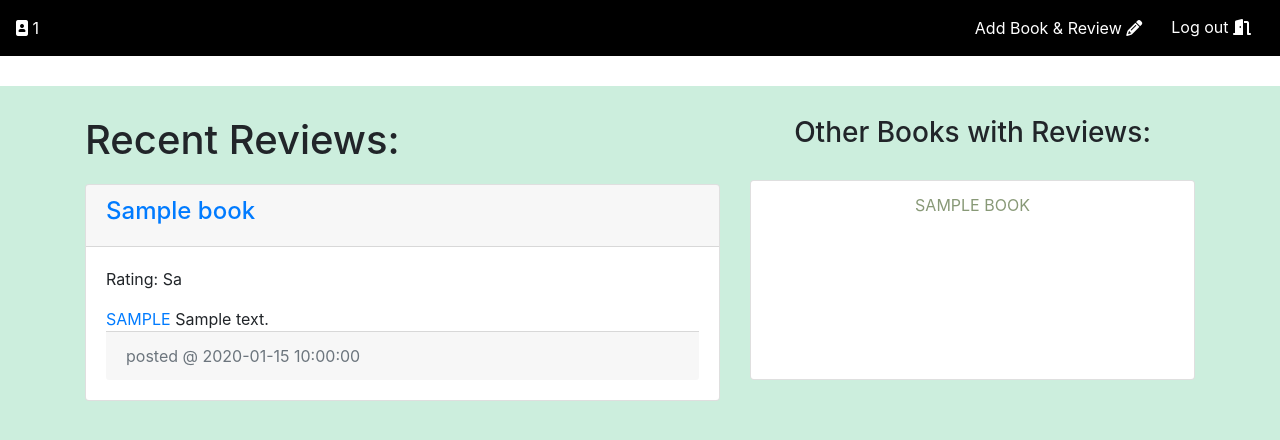
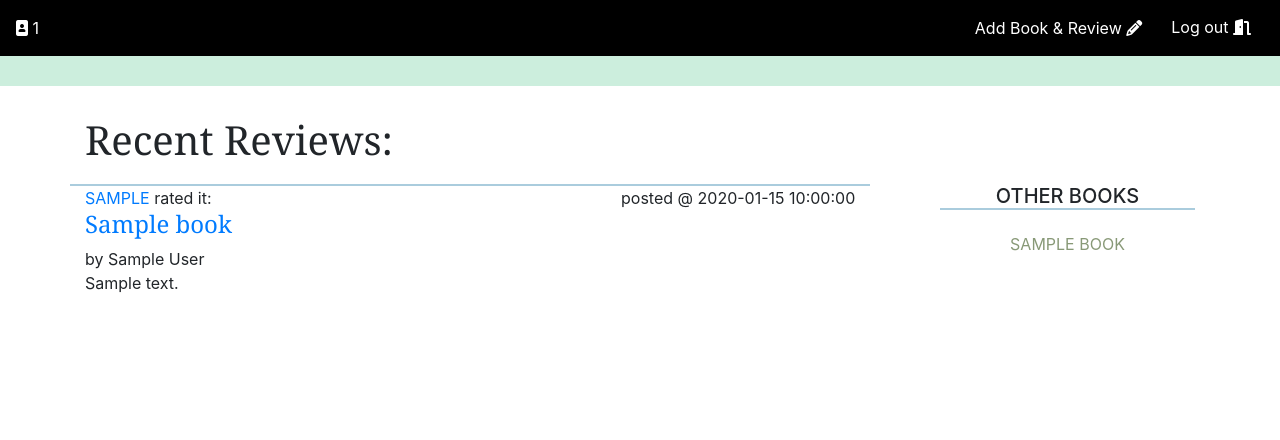
Before and after one commit to kellikells/Book-Reviews, a Flask app: page /booksPage in a window 1280 px wide. Shown: the top 440 px of the page. Run offline with Flask 2, Linux system fonts and the light colour scheme; the visitor is signed in with stand-in values (Sample User, id 1); tables that the repository leaves empty hold one stand-in row (values such as "Sample post"); some libraries are stand-ins or nearby versions.

Commit message:
changed format on index page

```diff
--- a/server.py
+++ b/server.py
@@ -288,7 +288,7 @@ def booksPage():
 
     # reviews join users, join books, join authors
     mysql = connectToMySQL('booksdb')
-    query = "SELECT * FROM reviews LEFT JOIN users ON reviews.user_id= users.id JOIN books ON reviews.book_id = books.id JOIN authors ON books.author_id= authors.id ORDER BY reviews.id DESC LIMIT 3;"
+    query = "SELECT * FROM reviews LEFT JOIN users ON reviews.user_id= users.id JOIN books ON reviews.book_id = books.id JOIN authors ON books.author_id= authors.id ORDER BY reviews.id DESC LIMIT 10;"
     results = mysql.query_db(query)
 
     # getting all books in database to list as a link
--- a/static/style.css
+++ b/static/style.css
@@ -1,18 +1,15 @@
 
-
-.error {
-     color: red;
-}
 
 
 body {
     font: Helvetica, sans-serif;
+
 }
 
 .addBookLabel {
     font-weight: bold;
 }
-
+/* ----------------------------- */
 #deleteImg {
      font-size: 15px;
      background-color: transparent;
@@ -23,3 +20,36 @@ body {
 #deleteImg:hover {
      color: red;
 }
+/* ----------------------------- */
+.error {
+     color: red;
+}
+
+/* ----------------------------- */
+
+#myFont {
+     font-family: "Merriweather", Georgia, "Times New Roman", serif;
+}
+
+
+/* ----------------------------- */
+#myNavItem {
+     transition: .1s;
+}
+
+#myNavItem:hover {
+     background-color: #acb;
+}
+
+/* ----------------------------- */
+
+
+
+/* ----------------------------- */
+
+
+
+/* ----------------------------- */
+
+
+/* ----------------------------- */
--- a/templates/books.html
+++ b/templates/books.html
@@ -19,7 +19,7 @@
     <script src="https://cdnjs.cloudflare.com/ajax/libs/jquery/3.2.1/jquery.min.js"></script>
 </head>
 
-<body style="background-color: #ced;">
+<body>
 
     <!-- ================= NAV ======================== -->
     <nav id="navbar" class="navbar navbar-dark" style="background-color:black;">
@@ -31,14 +31,13 @@
         <ul class="nav justify-content-end">
 
             <!-- ======== ADD BOOKS AND REVIEW ROUTE ========= -->
-            <li class="nav-item">
-
+            <li class="nav-item" id="myNavItem">
                 <a class="nav-link" href="/addPage" style="color: white;">Add Book & Review <i
                         class="fas fa-pencil-alt"></i></a>
             </li>
 
             <!-- ============== LOGOUT ROUTE ================ -->
-            <li class="nav-item">
+            <li class="nav-item" id="myNavItem">
                 <form action="/logout" method="post">
                     <button type="submit" class="btn btn-Link" style="color: white;">Log out <i style="color: white;"
                             class="fas fa-door-open"></i></button>
@@ -48,63 +47,111 @@
     </nav>
 
     <!-- =================================================================================================== -->
-    <div style="height: 30px; background-color:white; margin-bottom: 30px;">
+    <div style="height: 30px; background-color:#ced; margin-bottom: 30px;">
 
     </div>
     <div class="container">
         <div class="row">
+            <div class="col">
+                <h1 id="myFont" style="margin-bottom: 20px;">Recent Reviews:</h1>
+            </div>
+        </div>
+
+        <div class="row">
 
             <!-- ------------------ Left column -------------------- -->
-            <div class="col-7">
-                <h1 style="margin-bottom: 20px;">Recent Reviews:</h1>
+            <div class="col-9">
+                <!-- <h1 id="myFont" style="margin-bottom: 20px;">Recent Reviews:</h1> -->
 
                 <!-- LOOP FOR LAST 3 REVIEWS -->
 
                 {% for review in results %}
-                <div class="row" style="margin-bottom: 20px;">
+                <div class="row" style="margin-bottom: 20px; border-top: solid 2px #acd; max-width:97%;">
                     <div class="col">
-                        <div class="card">
-                            <div class="card-header">
 
+
+                        <div class="row" style="justify-content: space-between; align-items: flex-end;">
+                            <div class="col">
+
+                                <!-- user alias as a link  -->
+                                <a href="/getUser/{{ review.user_id }}">{{ review.alias|upper }}</a> rated it:
+                                <span style="font-size:10px;">
+
+                                    <!-- rating -->
+                                    {% if review.rating == '1' %}
+                                    <i class="material-icons">star</i><i class="material-icons">star_outline</i><i
+                                        class="material-icons">star_outline</i><i
+                                        class="material-icons">star_outline</i><i
+                                        class="material-icons">star_outline</i>
+                                    {% endif %}
+
+                                    {% if review.rating == '2' %}
+                                    <i class="material-icons">star</i><i class="material-icons">star</i><i
+                                        class="material-icons">star_outline</i><i
+                                        class="material-icons">star_outline</i><i
+                                        class="material-icons">star_outline</i>
+                                    {% endif %}
+
+                                    {% if review.rating == '3' %}
+                                    <i class="material-icons">star</i><i class="material-icons">star</i><i
+                                        class="material-icons">star</i><i class="material-icons">star_outline</i><i
+                                        class="material-icons">star_outline</i>
+                                    {% endif %}
+
+                                    {% if review.rating == '4' %}
+                                    <i class="material-icons">star</i><i class="material-icons">star</i><i
+                                        class="material-icons">star</i><i class="material-icons">star</i><i
+                                        class="material-icons">star_outline</i>
+                                    {% endif %}
+
+                                    {% if review.rating == '5' %}
+                                    <i class="material-icons">star</i><i class="material-icons">star</i><i
+                                        class="material-icons">star</i><i class="material-icons">star</i><i
+                                        class="material-icons">star</i>
+                                    {% endif %}
+                                </span>
+                            </div>
+                            <div class="col" style="text-align: right;">
+                                <!-- comment's timestamp  -->
+                                posted @ {{ review.updated_at }}
+                            </div>
+                        </div>
+                        <div class="row">
+                            <div class="col">
                                 <!-- book title as link -->
                                 <a href="/get_book_review/{{ review.book_id }}">
-                                    <h4>{{ review.title|capitalize }}</h4>
+                                    <h4 id="myFont">{{ review.title|capitalize }}</h4>
                                 </a>
                             </div>
+                        </div>
+                        <div class="row">
+                            <div class="col">
+                                by {{ review.author_name }}
+                            </div>
+                        </div>
 
-                            <div class="card-body">
-
-                                <!-- rating -->
-                                <p>Rating: {{ review.rating }}</p>
-
-                                <!-- user alias as a link  -->
-                                <a href="/getUser/{{ review.user_id }}">{{ review.alias|upper }}</a>
-
+                        <div class="row">
+                            <div class="col">
                                 <!-- review content -->
                                 {{ review.content }}
-                                <div class="card-footer text-muted">
+                            </div>
 
-                                    <!-- comment's timestamp  -->
-                                    posted @ {{ review.updated_at }}
-
-                                </div>
-                            </div>
                         </div>
                     </div>
                 </div>
+
                 {% endfor %}
             </div>
 
             <!-- ------------------ Right column -------------------- -->
             <div class="col" style="text-align: center;">
-                <h3 style="margin-bottom: 30px;">Other Books with Reviews:</h3>
+                <h5 style="margin-bottom: 10px; border-bottom: 2px #acd solid;">OTHER BOOKS</h5>
 
                 <div class="row">
                     <div class="col">
 
-                        <div class="card" style="background-color: #fff; height: 200px; overflow: auto;">
+                        <div style="height: 200px; overflow: auto;">
                             <ul class="list-group list-group-flush">
-
                                 <!-- LOOP FOR ALL BOOKS IN DATABASE  -->
                                 {% for book in book_results %}
                                 <li class="list-group-item"> <a class="text-uppercase" style="color: #897;"
@@ -113,7 +160,6 @@
                                         {{ book.title }}
                                     </a></li>
                                 {% endfor %}
-
                             </ul>
                         </div>
 
```
Also changed, not shown: templates/add.html (+8 -8 lines), templates/bookreview.html (+11 -9 lines), templates/index.html (+18 -10 lines), templates/users.html (+10 -10 lines).
